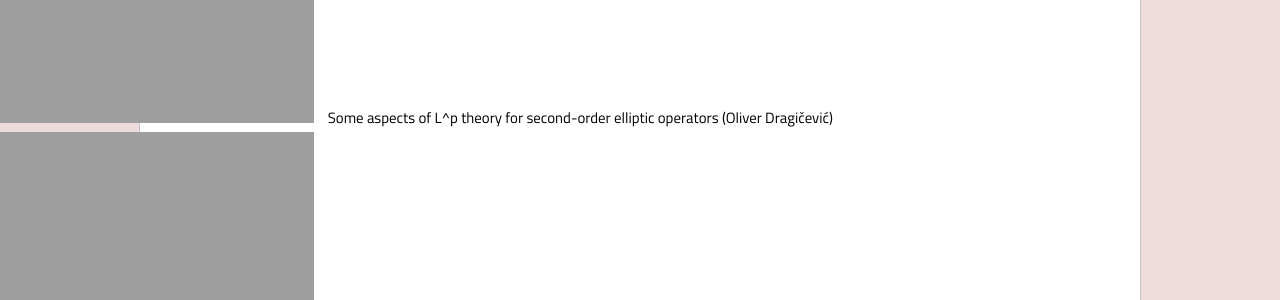
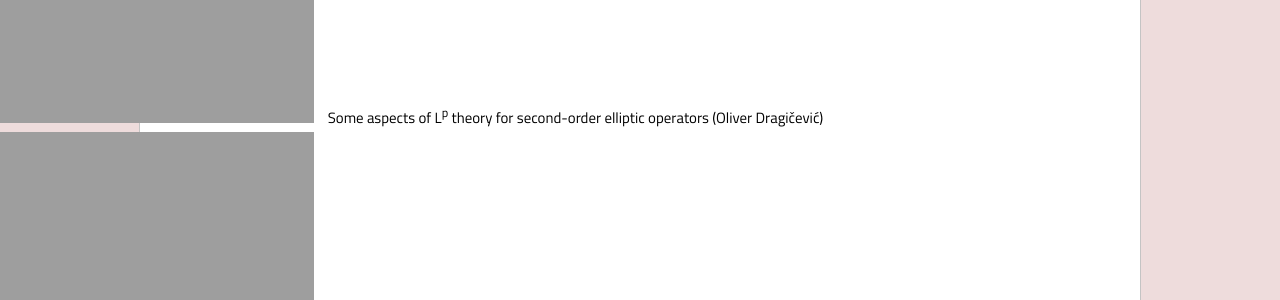
Before and after one commit to ul-fmf/mathematics-in-ljubljana, a Jekyll site: the page built from program.md, in a window 1280 px wide and 900 px high, scrolled down 858 px. Shown: the part 157-457 px from the top of the window. Built offline with Jekyll 4.4.1, drawn with Linux system fonts in a browser that asks for light colours; nearby versions of some CDN libraries; a style sheet for code colours, icons or effects is not loaded.

```diff
--- a/program.md
+++ b/program.md
@@ -12,7 +12,7 @@ Our mornings will be dedicated to three minicourses:
 </span>
 
 - Machine learning for theorem proving in Lean (David E. Narváez, Ljupčo Todorovski)
-- Some aspects of  L^p theory for second-order elliptic operators (Oliver Dragičević)
+- Some aspects of  L<sup>p</sup> theory for second-order elliptic operators (Oliver Dragičević)
 - Applications of generating function in probability (Mihael Perman)
 
 
```
